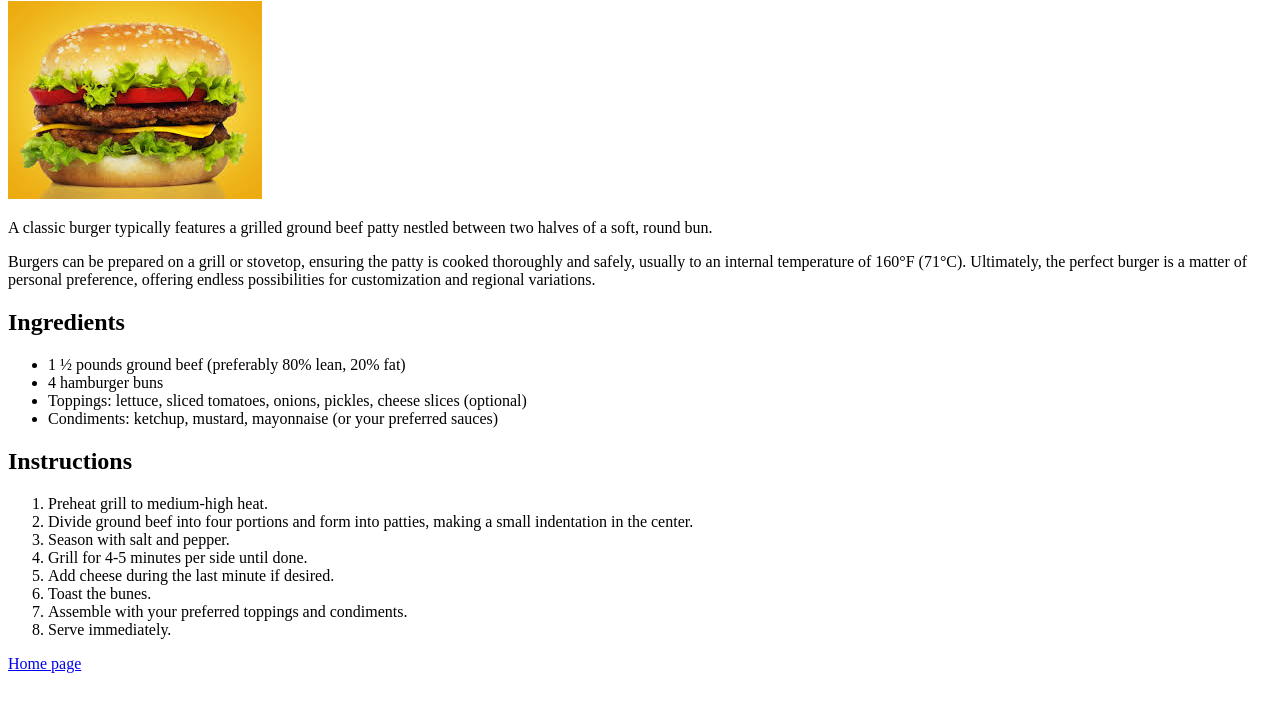
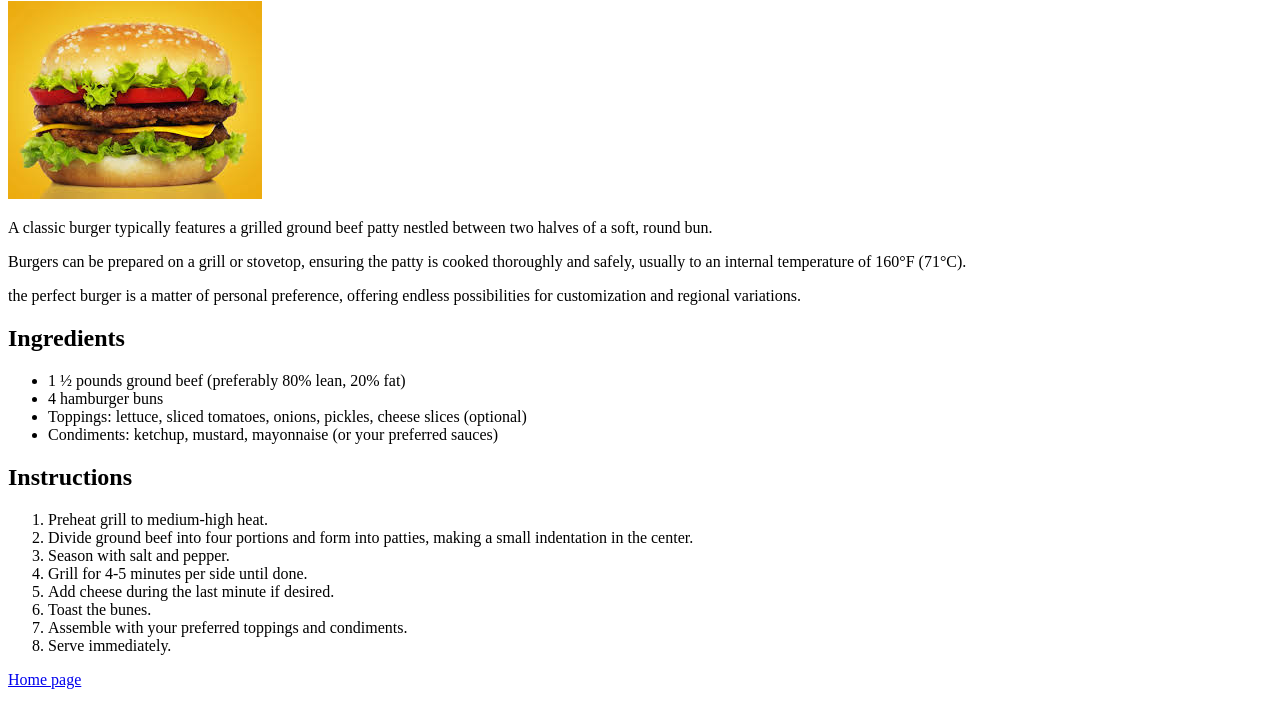
Before and after one commit to yuvi-yuki/odin-recipes, a plain HTML site: page recipes/burger.html in a window 1280 px wide. Shown: the part 79-800 px from the top of the page. Drawn offline with Linux system fonts and the light colour scheme.

```diff
--- a/recipes/burger.html
+++ b/recipes/burger.html
@@ -9,8 +9,8 @@
     <h1>Burger</h1>
     <img src="burger.jpeg" alt="burger">
     <p>A classic burger typically features a grilled ground beef patty nestled between two halves of a soft, round bun.</p>
-    <p>Burgers can be prepared on a grill or stovetop, ensuring the patty is cooked thoroughly and safely, usually to an internal temperature of 160°F (71°C).
-Ultimately, the perfect burger is a matter of personal preference, offering endless possibilities for customization and regional variations.</p>
+    <p>Burgers can be prepared on a grill or stovetop, ensuring the patty is cooked thoroughly and safely, usually to an internal temperature of 160°F (71°C). </p>
+    <p>the perfect burger is a matter of personal preference, offering endless possibilities for customization and regional variations.</p>
     <h2>Ingredients</h2>
     <ul>
         <li>1 ½ pounds ground beef (preferably 80% lean, 20% fat)</li>
```
